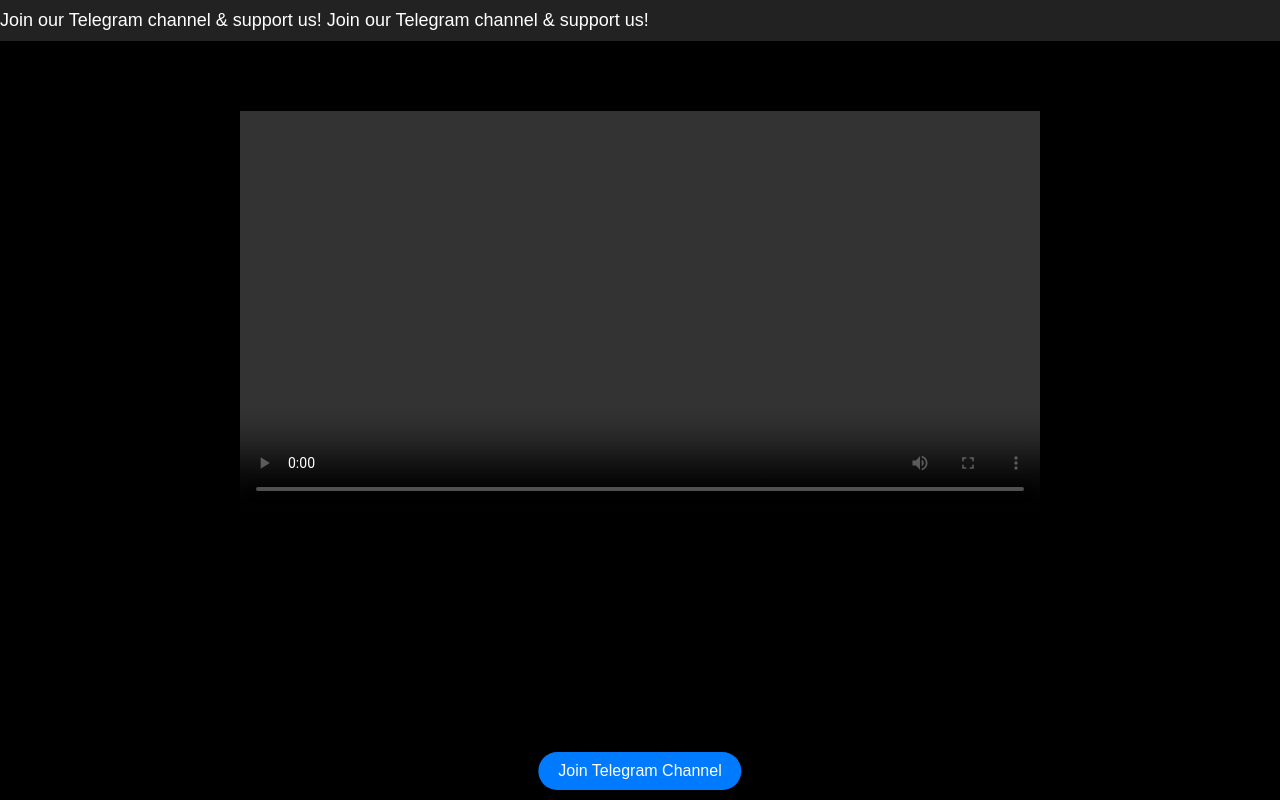
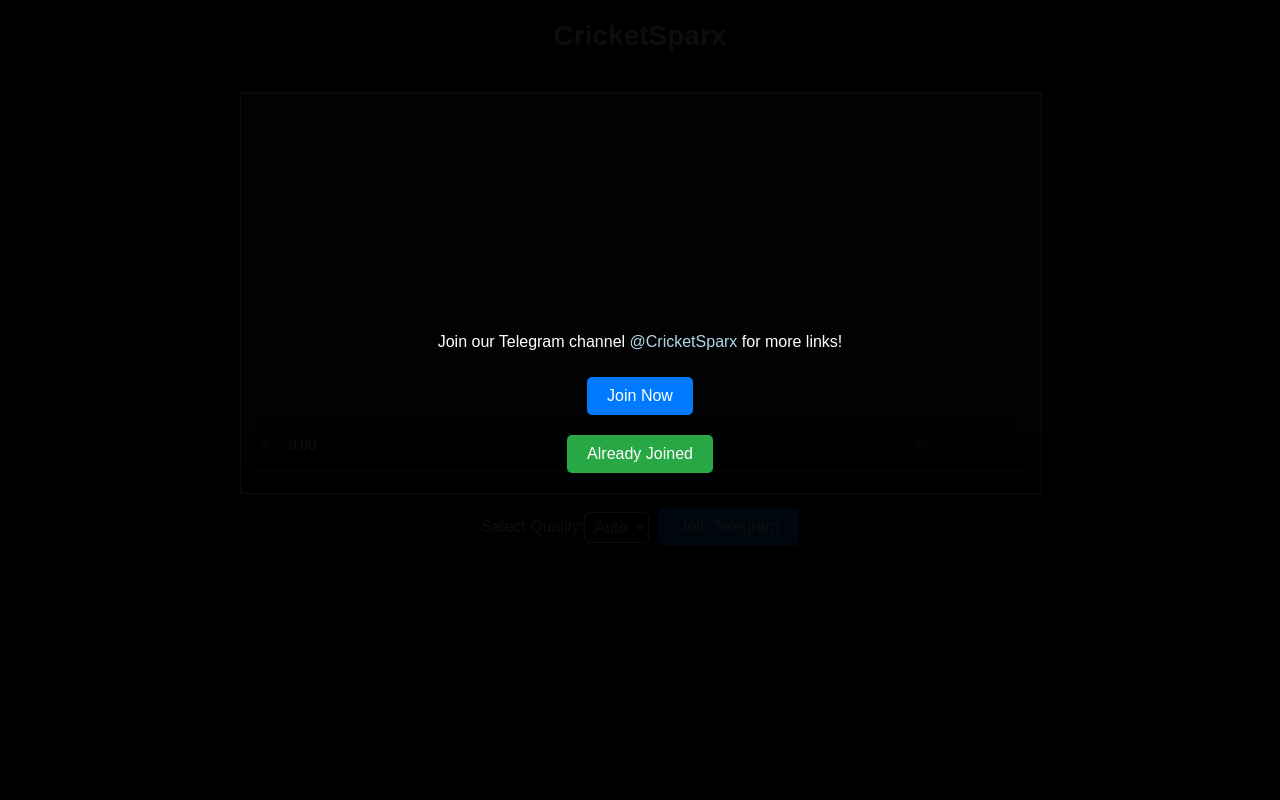
Before and after one commit to AkashGillNiet/Demo, a plain HTML site: page index.html in a window 1280 px wide. Drawn offline with nearby package versions, Linux system fonts and the light colour scheme.

Commit message:
Update index.html

```diff
--- a/index.html
+++ b/index.html
@@ -3,178 +3,196 @@
 <head>
     <meta charset="UTF-8">
     <meta name="viewport" content="width=device-width, initial-scale=1.0">
-  <title>Stream with Quality Selector</title>
-  <script src="https://cdn.jsdelivr.net/npm/hls.js@0.14.19"></script>
+    <title>CricketSparx</title>
     <style>
         body {
+            background-color: black;
+            color: white;
             font-family: Arial, sans-serif;
             margin: 0;
             padding: 0;
-      background-color: #000;
-      color: #fff;
-      overflow-x: hidden;
+            display: flex;
+            flex-direction: column;
+            justify-content: flex-start;
+            align-items: center;
+            height: 100vh;
         }
 
-    .sliding-text-container {
-      width: 100%;
-      background-color: #222;
-      overflow: hidden;
-      position: relative;
-    }
-
-    .sliding-text {
-      display: inline-block;
-      white-space: nowrap;
-      color: #fff;
-      font-size: 18px;
-      animation: slide 10s linear infinite;
-      padding: 10px 0;
-    }
-
-    @keyframes slide {
-      0% {
-        transform: translateX(100%);
-      }
-      100% {
-        transform: translateX(-100%);
-      }
-    }
-
-    .video-container {
-      text-align: center;
-      margin-top: 50px;
-    }
-
-    #videoPlayer {
-      width: 90%;
-      max-width: 800px;
-      margin: 20px auto;
-    }
-
-    .popup {
-      display: none;
+        /* Full-Screen Popup */
+        #popup {
+            display: flex;
+            flex-direction: column;
+            justify-content: center;
+            align-items: center;
             position: fixed;
             top: 0;
             left: 0;
             width: 100%;
             height: 100%;
-      background-color: rgba(0, 0, 0, 0.8);
-      justify-content: center;
-      align-items: center;
-      z-index: 2000;
+            background-color: rgba(0, 0, 0, 0.95);
+            color: white;
+            z-index: 9999;
+            text-align: center;
         }
 
-    .popup-content {
-      background-color: #fff;
-      color: #000;
-      padding: 30px;
-      text-align: center;
-      border-radius: 10px;
-      width: 90%;
-      max-width: 400px;
-      box-shadow: 0 5px 15px rgba(0, 0, 0, 0.3);
-      position: relative;
+        #popup button {
+            margin: 10px;
+            padding: 10px 20px;
+            border: none;
+            border-radius: 5px;
+            font-size: 16px;
+            cursor: pointer;
+        }
+        #join-now {
+            background-color: #007bff;
+            color: white;
+        }
+        #already-joined {
+            background-color: #28a745;
+            color: white;
         }
 
-    .popup-close {
-      position: absolute;
-      top: 10px;
-      right: 10px;
-      font-size: 20px;
+        /* Header */
+        #header {
+            font-size: 28px;
             font-weight: bold;
-      color: #000;
+            margin: 20px 0;
+            text-align: center;
+            color: white;
+        }
+
+        /* Video Container */
+        #streaming-container {
+            width: 100%;
+            max-width: 800px;
+            margin: 20px auto;
+            text-align: center;
+        }
+        video {
+            width: 100%;
+            height: auto;
+            border: 1px solid white;
+        }
+
+        /* Quality Selector */
+        #quality-selector {
+            margin: 10px 0;
+            display: flex;
+            align-items: center;
+            justify-content: center;
+        }
+        #quality-selector select {
+            padding: 5px;
+            border: 1px solid white;
+            border-radius: 5px;
+            background-color: black;
+            color: white;
+            font-size: 16px;
+            margin-right: 10px; /* Space between dropdown and button */
+        }
+
+        /* Telegram Join Button */
+        #telegram-button {
+            padding: 10px 20px;
+            background-color: #007bff;
+            color: white;
+            font-size: 16px;
+            border: none;
+            border-radius: 5px;
             cursor: pointer;
         }
-
-    .telegram-button {
-      position: fixed;
-      bottom: 10px;
-      left: 50%;
-      transform: translateX(-50%);
-      background-color: #007BFF;
-      color: #fff;
-      padding: 10px 20px;
-      border-radius: 50px;
-      font-size: 16px;
-      text-align: center;
-      text-decoration: none;
-      box-shadow: 0 5px 15px rgba(0, 0, 0, 0.2);
-      z-index: 1000;
-    }
-
-    .telegram-button:hover {
-      background-color: #0056b3;
-    }
     </style>
+    <script src="https://cdn.jsdelivr.net/npm/hls.js@1.4.0/dist/hls.min.js"></script>
 </head>
 <body>
-  <div class="sliding-text-container">
-    <div class="sliding-text">
-      Join our Telegram channel & support us! Join our Telegram channel & support us!
+
+<!-- Full-Screen Popup -->
+<div id="popup">
+    <p>Join our Telegram channel <a href="https://t.me/CricketSparx" target="_blank" style="color: lightblue; text-decoration: none;">@CricketSparx</a> for more links!</p>
+    <button id="join-now" onclick="joinNow()">Join Now</button>
+    <button id="already-joined" onclick="closePopup()">Already Joined</button>
+</div>
+
+<!-- Header -->
+<div id="header">CricketSparx</div>
+
+<!-- Video Streaming Section -->
+<div id="streaming-container">
+    <video id="videoPlayer" controls></video>
+    <div id="quality-selector">
+        <label for="quality">Select Quality: </label>
+        <select id="quality" onchange="changeQuality()">
+            <option value="-1" selected>Auto</option>
+        </select>
+        <!-- Telegram Join Button -->
+        <button id="telegram-button" onclick="joinTelegram()">Join Telegram</button>
     </div>
 </div>
 
-  <div class="popup" id="popup">
-    <div class="popup-content">
-      <span class="popup-close" onclick="closePopup()">×</span>
-      <h2>First Join Telegram Channel</h2>
-      <p>
-        Stay updated with the latest streams and news. Join our channel <span class="highlight">CricketCraze</span> for more links!
-      </p>
-      <div>
-        <button class="join-now" onclick="joinNow()">Join Now</button>
-        <button class="close" onclick="closePopup()">Close</button>
-      </div>
-    </div>
-  </div>
+<script>
+    const video = document.getElementById('videoPlayer');
+    const qualitySelector = document.getElementById('quality');
+    const hls = new Hls();
 
-  <div class="video-container">
-    <video id="videoPlayer" controls>
-      Your browser does not support the video tag.
-    </video>
-  </div>
-
-  <a href="https://t.me/yourchannel" class="telegram-button">Join Telegram Channel</a>
-
-  <script>
-    function getQueryParameter(param) {
+    // Function to get the URL parameter
+    function getQueryParam(param) {
         const urlParams = new URLSearchParams(window.location.search);
         return urlParams.get(param);
     }
 
-    window.onload = function () {
-      const videoUrl = getQueryParameter('url');
-      if (videoUrl) {
-        const videoPlayer = document.getElementById('videoPlayer');
+    // Get HLS URL from query parameter
+    const hlsUrl = getQueryParam('url');
 
-        // Use HLS.js for M3U8 stream
+    if (hlsUrl) {
+        // Initialize HLS.js
         if (Hls.isSupported()) {
-          const hls = new Hls();
-          hls.loadSource(videoUrl);
-          hls.attachMedia(videoPlayer);
+            hls.loadSource(hlsUrl);
+            hls.attachMedia(video);
+
+            // Populate Quality Levels
             hls.on(Hls.Events.MANIFEST_PARSED, function () {
-            videoPlayer.play();
+                const levels = hls.levels;
+                levels.forEach((level, index) => {
+                    const option = document.createElement('option');
+                    option.value = index;
+                    option.textContent = `${level.height}p`; // Quality in resolution
+                    qualitySelector.appendChild(option);
+                });
             });
 
-          hls.on(Hls.Events.ERROR, function(event, data) {
-            console.error("HLS.js error:", data);
-            alert("Failed to load video stream. Please check the URL or try again later.");
-          });
+            // Handle Quality Change
+            function changeQuality() {
+                const quality = parseInt(qualitySelector.value);
+                if (quality === -1) {
+                    hls.currentLevel = -1; // Auto Quality
                 } else {
-          alert("Your browser doesn't support HLS.js.");
+                    hls.currentLevel = quality; // Set selected quality
+                }
+            }
+        } else if (video.canPlayType('application/vnd.apple.mpegurl')) {
+            // Native HLS Support (e.g., Safari)
+            video.src = hlsUrl;
         }
     } else {
-        alert("No video URL found.");
-      }
-    };
-
-    function closePopup() {
-      document.getElementById("popup").style.display = "none";
+        alert("No URL provided. Please add '?url=your_hls_link.m3u8' to the URL.");
     }
 
+    // Function to handle "Join Now" button
     function joinNow() {
-      window.location.href = "https://t.me/yourchannel";
+        window.open('https://t.me/CricketSparx', '_blank');
+    }
+
+    // Function to close the popup
+    function closePopup() {
+        const popup = document.getElementById('popup');
+        popup.style.display = 'none';
+    }
+
+    // Function to open Telegram channel
+    function joinTelegram() {
+        window.open('https://t.me/CricketSparx', '_blank');
     }
 </script>
+
 </body>
 </html>
```
Lines whose indentation alone changed are shown as unchanged.
